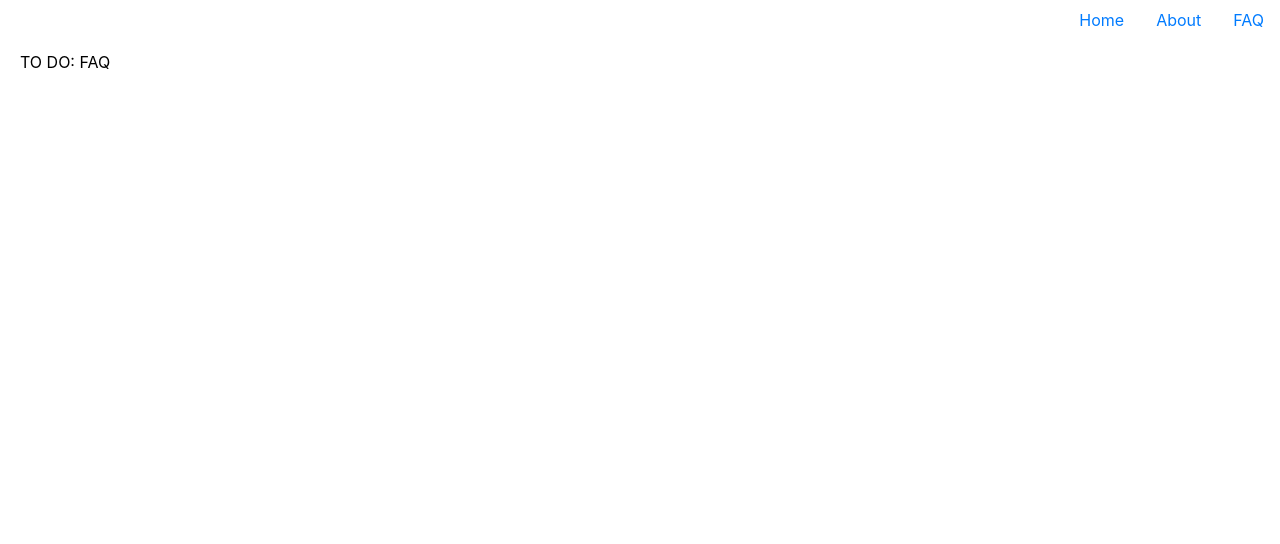
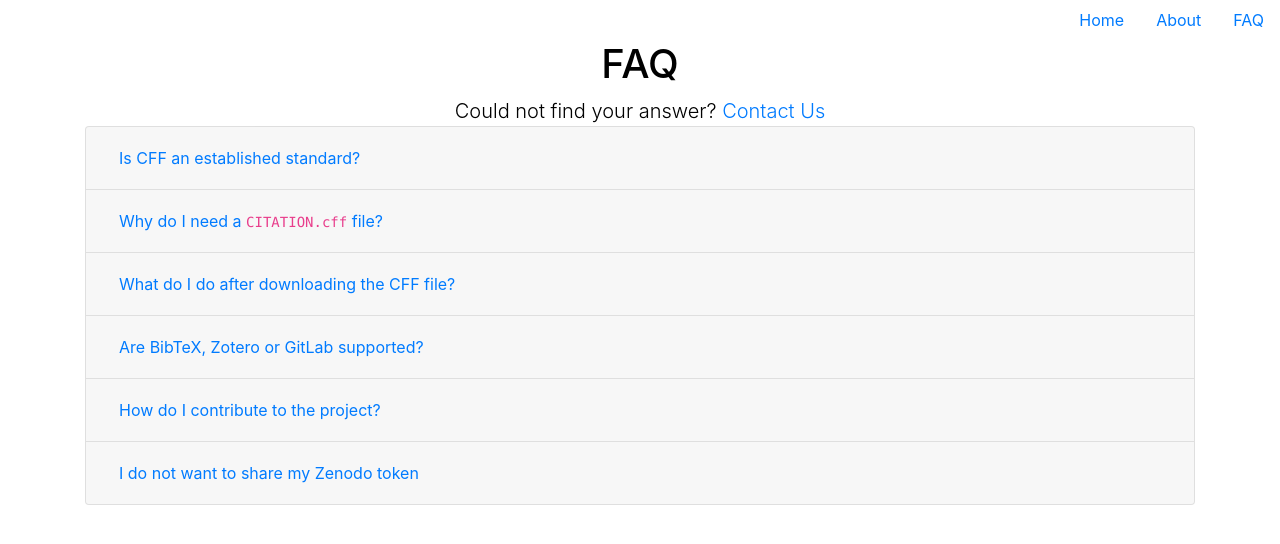
Before and after one commit to Software-Citation/frontend, a React (Create React App) app: page /faq in a window 1280 px wide. Shown: the top 544 px of the page. Built offline with nearby package versions, Linux system fonts and the light colour scheme.

Commit message:
Faq page accordian

```diff
--- a/src/components/FAQ/FAQ.js
+++ b/src/components/FAQ/FAQ.js
@@ -1,7 +1,201 @@
 import React from 'react';
+import Accordion from 'react-bootstrap/Accordion';
+import Card from 'react-bootstrap/Card';
+import Button from 'react-bootstrap/Button';
+
+import styles from './FAQ.module.css';
 
 function FAQ() {
-  return <div>TO DO: FAQ</div>;
+  return (
+    <>
+      <h1>FAQ</h1>
+      <span className="lead">
+        Could not find your answer?{' '}
+        <a href="mailto:sarthaksehgal00@gmail.com">Contact Us</a>
+      </span>
+      <Accordion className={styles.accordian}>
+        <Card>
+          <Card.Header>
+            <Accordion.Toggle as={Button} variant="link" eventKey="0">
+              Is CFF an established standard?
+            </Accordion.Toggle>
+          </Card.Header>
+          <Accordion.Collapse eventKey="0">
+            <Card.Body>
+              Yes, the Citation File Format (CFF) is an established standard and
+              is not governed by the Software Citation Project.{' '}
+              <a
+                href="https://citation-file-format.github.io"
+                target="_blank"
+                rel="noopener noreferrer"
+              >
+                Learn mode about CFF.
+              </a>
+            </Card.Body>
+          </Accordion.Collapse>
+        </Card>
+        <Card>
+          <Card.Header>
+            <Accordion.Toggle as={Button} variant="link" eventKey="1">
+              Why do I need a <code>CITATION.cff</code> file?
+            </Accordion.Toggle>
+          </Card.Header>
+          <Accordion.Collapse eventKey="1">
+            <Card.Body>
+              It is very easy to correctly cite a paper: all the necessary
+              information (metadata) can be found on the title page or the
+              article website. Software has no title page, the relevant
+              information is often less obvious. People who want to cite your
+              software may ask questions like:
+              <ul>
+                <li>
+                  What is the name of the software (given that it’s probably not{' '}
+                  <code>my_scripts/run.m</code> or <code>analysis.py</code>)?
+                </li>
+                <li>
+                  What label should I use to uniquely identify the version of
+                  the software I have used?
+                </li>
+                <li>
+                  What is the appropriate set of people that should be
+                  identified as authors?
+                </li>
+              </ul>
+              The person who wants to cite your software will probably not be
+              able to answer these questions accurately and consistently
+              themselves, but you can! Give them all the right information in a{' '}
+              <code>CITATION.cff</code> file, and they can cite your software
+              correctly.
+              <br></br>
+              Source:{' '}
+              <a
+                href="https://citation-file-format.github.io/#why-you-should-add-a-citationcff-file-to-your-repository"
+                target="_blank"
+                rel="noopener noreferrer"
+              >
+                CFF Official Website
+              </a>
+            </Card.Body>
+          </Accordion.Collapse>
+        </Card>
+        <Card>
+          <Card.Header>
+            <Accordion.Toggle as={Button} variant="link" eventKey="2">
+              What do I do after downloading the CFF file?
+            </Accordion.Toggle>
+          </Card.Header>
+          <Accordion.Collapse eventKey="2">
+            <Card.Body>
+              <ol>
+                <li>
+                  Upload the CFF file on your GitHub repository, preferably in
+                  the root directory. Optionally, update your{' '}
+                  <code>README.md</code> file to inform user about the{' '}
+                  <code>CITATION.cff</code> file
+                </li>
+                <li>
+                  Create a new release on GitHub with the release version
+                  mentioned in the CFF file. Please update the CFF file if you
+                  want to release a different version.
+                  <br />
+                  Download the <code>tar.gz</code> release file from GitHub.
+                </li>
+                <li>
+                  Login to Zenodo and{' '}
+                  <a
+                    href="https://zenodo.org/deposit/new/"
+                    target="_blank"
+                    rel="noopener noreferrer"
+                  >
+                    create a new upload
+                  </a>
+                  .
+                </li>
+                <li>
+                  In the DOI field, mention the DOI which is in the{' '}
+                  <code>CITATION.cff</code> file.
+                </li>
+              </ol>
+            </Card.Body>
+          </Accordion.Collapse>
+        </Card>
+        <Card>
+          <Card.Header>
+            <Accordion.Toggle as={Button} variant="link" eventKey="3">
+              Are BibTeX, Zotero or GitLab supported?
+            </Accordion.Toggle>
+          </Card.Header>
+          <Accordion.Collapse eventKey="3">
+            <Card.Body>
+              No. We are aiming to support BibTeX and Zotero in the next
+              release.
+            </Card.Body>
+          </Accordion.Collapse>
+        </Card>
+        <Card>
+          <Card.Header>
+            <Accordion.Toggle as={Button} variant="link" eventKey="4">
+              How do I contribute to the project?
+            </Accordion.Toggle>
+          </Card.Header>
+          <Accordion.Collapse eventKey="4">
+            <Card.Body>
+              If you think that something would make the Software Citation
+              Project better, or you have found something that didn't work as
+              you would have expected: Please check out how you can share your
+              idea or bug report in the{' '}
+              <a
+                href="https://github.com/sarthak-sehgal/software-citation/blob/master/CONTRIBUTING.md"
+                target="_blank"
+                rel="noopener noreferrer"
+              >
+                contributing guide on GitHub
+              </a>
+              .
+              <br />
+              Thanks for your contribution!{' '}
+              <span class="material-icons favourite-icon">favorite</span>
+            </Card.Body>
+          </Accordion.Collapse>
+        </Card>
+        <Card>
+          <Card.Header>
+            <Accordion.Toggle as={Button} variant="link" eventKey="5">
+              I do not want to share my Zenodo token
+            </Accordion.Toggle>
+          </Card.Header>
+          <Accordion.Collapse eventKey="5">
+            <Card.Body>
+              We recommend sharing the Zenodo token for a hassle-free
+              experience. We do not store any information, including the Zenodo
+              token. Our servers store the generated CFF file temporarily
+              (please note that it does not contain your token).
+              <br />
+              If you do not wish to share your access token, please follow these
+              steps:
+              <ol>
+                <li>
+                  Reserve a DOI on Zenodo. The instructions are there on{' '}
+                  <a
+                    href="https://help.zenodo.org"
+                    target="_blank"
+                    rel="noopener noreferrer"
+                  >
+                    Zenodo FAQ page
+                  </a>{' '}
+                  <i>(Tip: Search for "Reserve DOI")</i>
+                </li>
+                <li>
+                  Leave the "Zenodo Access Token" field blank in the first step.
+                </li>
+                <li>Enter the reserved DOI in the next step</li>
+              </ol>
+            </Card.Body>
+          </Accordion.Collapse>
+        </Card>
+      </Accordion>
+    </>
+  );
 }
 
 export default FAQ;
--- a/src/components/FAQ/FAQ.module.css
+++ b/src/components/FAQ/FAQ.module.css
@@ -0,0 +1,3 @@
+.accordian {
+  width: 100%;
+}
--- a/src/components/Layout/Layout.js
+++ b/src/components/Layout/Layout.js
@@ -8,7 +8,9 @@ function Layout(props) {
   return (
     <div className={styles.container}>
       <NavBar />
-      <main className={styles.content}>{props.children}</main>
+      <main className="container d-flex flex-column align-items-center">
+        {props.children}
+      </main>
     </div>
   );
 }
```
